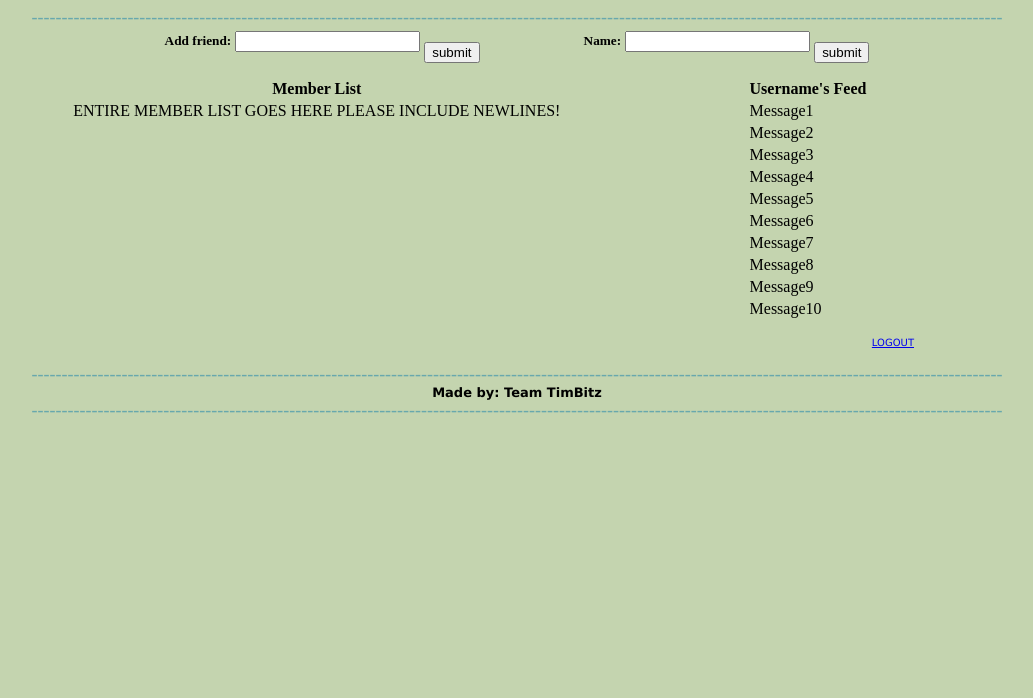
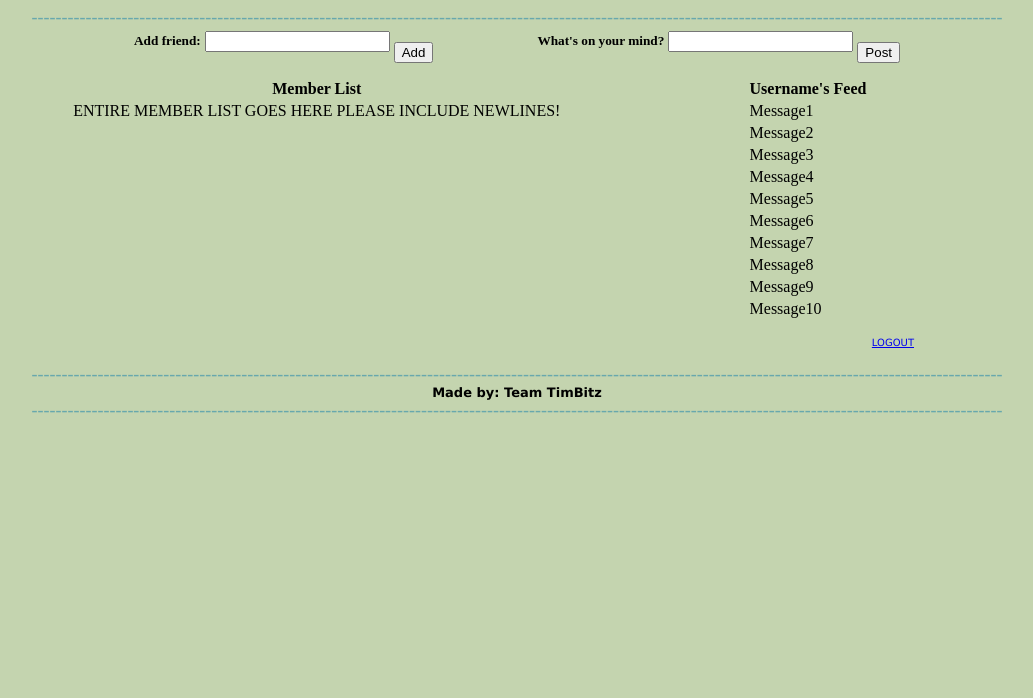
Before and after one commit to lukkwc-byte/COMP206, a plain HTML site: page feed.html in a window 1280 px wide. Shown: the part 102-800 px from the top of the page, without its empty margins (123-1156 px from the left). Drawn offline with Linux system fonts and the light colour scheme.

Commit message:
we need a method to post add the status to the csv

```diff
--- a/feed.html
+++ b/feed.html
@@ -26,7 +26,7 @@
 				<td align="justify">
 					<h5><input type="text" name="friend">
 					</h5></td>
-					<td align="justify"><input type="submit" value="submit">
+					<td align="justify"><input type="submit" value="Add">
 					</td>
 				</form>
 				<td>
@@ -34,9 +34,9 @@
 				</td>
 				<form name="poststatus" action="MyFacebookPage.py" method="post">
 				<input type="hidden" name="username" value="betterchangethis">
-					<td align="justify"><h5>Name:</h5></td><td><h5><input type="text" name="status"></h5></td>
+					<td align="justify"><h5>What's on your mind?</h5></td><td><h5><input type="text" name="status"></h5></td>
 					<td align="justify">
-						<input type="submit" value="submit">
+						<input type="submit" value="Post">
 					</td>
 				</tr>
 			</table>
```
Also changed, not shown: 1 other file.
